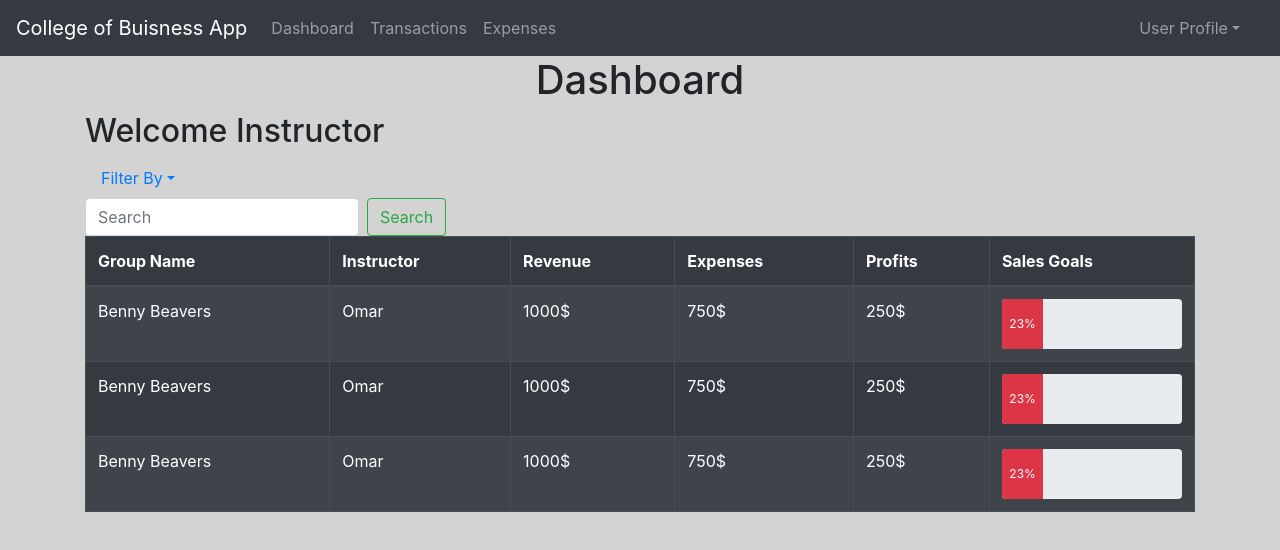
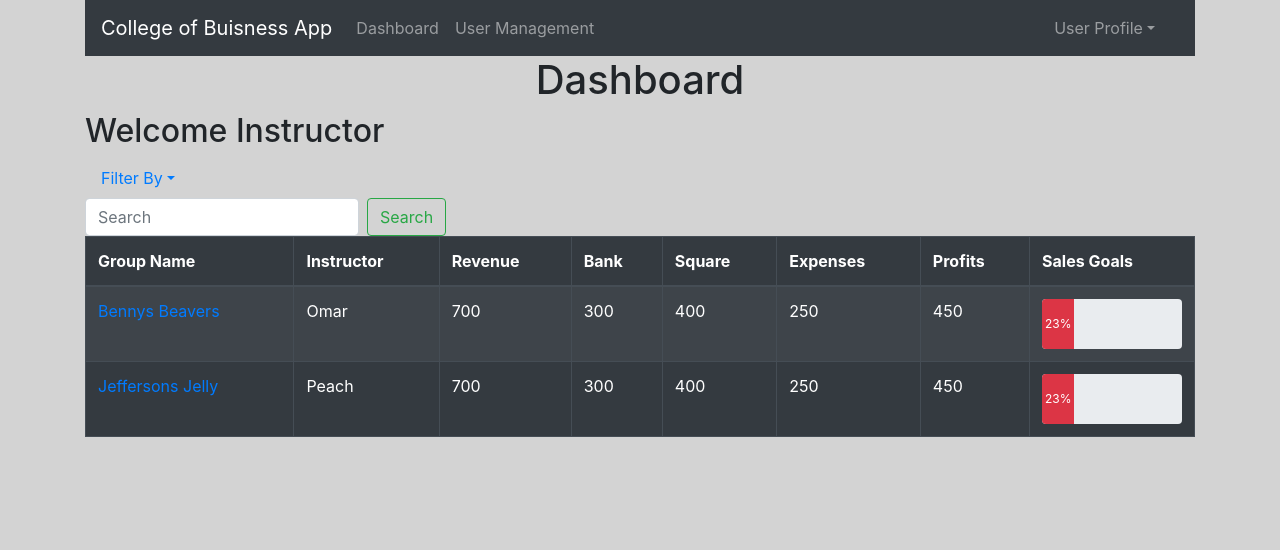
Before and after one commit to jesudasjoseph/cob-finance-tracker, a React (Create React App) app in the folder cob-fianance-app/: page /DashboardI in a window 1280 px wide. Shown: the top 550 px of the page. Built offline with nearby package versions, Linux system fonts and the light colour scheme.

Commit message:
This is the updates to the instructor pages

```diff
--- a/cob-fianance-app/src/App.js
+++ b/cob-fianance-app/src/App.js
@@ -2,9 +2,12 @@ import React, {Component} from 'react';
 import {BrowserRouter as Router , Route} from 'react-router-dom'
 import Dashboard from './components/pages/Dashboard';
 import DashboardI from './components/pages/DashboardI';
+import UserInstructor from './components/pages/UserInstructor';
+import SettingsInstructor from './components/pages/SettingsInstuctor';
 import UserManagement from './components/pages/UserManagement';
 import Expenses from './components/pages/Expenses';
 import Navibar from './components/Layout/MyNavbar';
+import NavibarI from './components/Layout/MyNavBarI';
 import Transactions from './components/pages/Transactions';
 import Login from './components/pages/Login';
 import QueryTestPage from './components/pages/QueryTestPage';
@@ -19,16 +22,17 @@ class App extends Component{
 		return (
 			<Router>
 				<div className="App" style={{background: '#d3d3d3', backgroundSize: 'cover',   width: '100%' , height: '100vh' , minHeight: '100%' }}>
-					<Navibar />
 					<div className="container">
 						<Route exact path="/" component={Login} />
 						<Route path="/home" component={Login} />
-						<Route exact path="/DashboardI" component={DashboardI} />
-						<Route exact path="/UserManagement" component={UserManagement} />
+						<Route path="/DashboardI" component={DashboardI} />
+						<Route path= "/Profile" component={UserInstructor} />
+						<Route path= "/GroupFinancials" component={Dashboard} />
+						<Route path= "/SettingsInstuctor" component={SettingsInstructor} />
+						<Route path="/UserManagement" component={UserManagement} />
 						<Route path="/dashboard" component={Dashboard} />
 						<Route path="/transactions" component={Transactions} />
 						<Route path="/expenses" component={Expenses} />
-						<Route path="/profile" component={Login} />
 						<Route path="/querytestpage" component={QueryTestPage} />
 					</div>
 				</div>
--- a/cob-fianance-app/src/components/Layout/GroupTable.js
+++ b/cob-fianance-app/src/components/Layout/GroupTable.js
@@ -2,48 +2,86 @@ import React, { Component } from 'react'
 import Table from 'react-bootstrap/Table';
 import ProfitProgress from '../Layout/ProfitProgress';
 
+function createData(gname, Instructor, Revenue, Bank, Square, Expenses , Profits) {
+    return { gname, Instructor, Revenue, Bank, Square, Expenses , Profits};
+  }
+  const rows =[
+    createData('Bennys Beavers', 'Omar',700, 300, 400, 250, 450),
+    createData('Jeffersons Jelly', 'Peach',700, 300, 400, 250, 450)
+  ]
+
+
 export class Tables extends Component {
+  constructor(props){
+    super(props);
+    this.state = {
+        gname: '',
+        Instructor:'',
+        Revenue: '',
+        Bank: ''}
+        this.addTransaction = this.addTransaction.bind(this);
+        this.handleChange = this.handleChange.bind(this);
+        this.handleSubmit = this.handleSubmit.bind(this);
+          }
+
+          handleChange(event) {
+            this.setState({date: event.target.gname});
+            this.setState({name: event.target.Instructor})
+            this.setState({Customer: event.target.Revenue})
+            this.setState({Location: event.target.Bank})
+            this.setState({Paymethod: event.target.Square})
+            this.setState({product: event.target.Expenses})
+            this.setState({quan: event.target.Profits})
+
+          }
+
+          handleSubmit(event) {
+            event.preventDefault();
+            this.addTransaction(event)
+          }
+          addTransaction(event , date, name){
+            rows.push(createData(
+                this.state.gname ,
+                this.state.Instructor,
+                this.state.Revenue,
+                this.state.Bank,
+                this.state.Square,
+                this.state.Expenses,
+                this.state.Profits))
+          }
     render() {
       return (
+         <div>
            <Table responsive="sm" size="xl" style={{paddingBottom:'40px' , paddingTop: '10px'}} striped bordered hover variant="dark">
                <thead>
                    <tr>
                        <th>Group Name</th>
-                        <th> Instructor </th>
+                       <th>Instructor</th>
                        <th>Revenue</th>
+                       <th>Bank</th>
+                       <th>Square</th>
                        <th>Expenses</th>
                        <th>Profits</th>
                        <th>Sales Goals</th>
                        </tr>
                        </thead>
                        <tbody>
-                            <tr>
-                                <td>Benny Beavers</td>
-                                <td> Omar </td>
-                                <td>1000$</td>
-                                <td>750$</td>
-                                <td>250$</td>
+                       {rows.map((row) => (
+                            <tr key={row.id}>
+                                <td> <a href="/GroupFinancials"> {row.gname} </a> </td>
+                                    <td>{row.Instructor}</td>
+                                    <td >{row.Revenue}</td>
+                                    <td >{row.Bank}</td>
+                                    <td >{row.Square}</td>
+                                    <td >{row.Expenses}</td>
+                                    <td >{row.Profits}</td>
                                     <td><ProfitProgress /></td>
                                     </tr>
-                                <tr>
-                                <td>Benny Beavers</td>
-                                <td> Omar </td>
-                                <td>1000$</td>
-                                <td>750$</td>
-                                <td>250$</td>
-                                <td><ProfitProgress /></td>
-                                </tr>
-                                <tr>
-                                <td>Benny Beavers</td>
-                                <td> Omar </td>
-                                <td>1000$</td>
-                                <td>750$</td>
-                                <td>250$</td>
-                                <td><ProfitProgress /></td>
-                                </tr>
+         ))}
        </tbody>
      </Table>
-        )
+     </div>
+ );
    }
 }
 
--- /dev/null
+++ b/cob-fianance-app/src/components/Layout/MyNavBarI.js
@@ -0,0 +1,34 @@
+import React, {Component} from 'react';
+import Navbar from 'react-bootstrap/Navbar';
+import Nav from 'react-bootstrap/Nav'
+import NavDropdown from 'react-bootstrap/NavDropdown'
+import Container from 'react-bootstrap/Container';
+
+class MyNavbar extends Component {
+  render(){
+  return(
+<Navbar collapseOnSelect expand="lg" bg="dark" variant="dark">
+  <Navbar.Brand href="home">College of Buisness App</Navbar.Brand>
+  <Navbar.Toggle aria-controls="responsive-navbar-nav" />
+  <Navbar.Collapse id="responsive-navbar-nav">
+    <Nav className="mr-auto">
+      <Nav.Link href="DashboardI">Dashboard</Nav.Link>
+      <Nav.Link href="UserManagement">User Management</Nav.Link>
+    </Nav>
+    <Nav>
+      <NavDropdown title="User Profile" id="collasible-nav-dropdown">
+        <NavDropdown.Item href="/Profile"> My Profile </NavDropdown.Item>
+        <NavDropdown.Item href="/SettingsInstuctor">Settings</NavDropdown.Item>
+        <NavDropdown.Divider />
+        <NavDropdown.Item href="/">Logout</NavDropdown.Item>
+      </NavDropdown>
+      <Nav.Link eventKey={2} href="profile">
+
+      </Nav.Link>
+    </Nav>
+  </Navbar.Collapse>
+</Navbar>
+  )
+}
+}
+export default MyNavbar
--- /dev/null
+++ b/cob-fianance-app/src/components/Layout/SearchBar.js
@@ -0,0 +1,18 @@
+import React, { Component } from 'react'
+import Form from 'react-bootstrap/Form';
+import Button from 'react-bootstrap/Button';
+
+export class SearchBar extends Component{
+  render() {
+      return (
+        <>
+        <Form inline>
+       <Form.Control type="text" placeholder="Search" className="mr-sm-2" />
+       <Button variant="outline-success">Search</Button>
+        </Form>
+        </>
+      )
+    }
+  }
+
+  export default SearchBar
--- a/cob-fianance-app/src/components/Layout/UserMTable.js
+++ b/cob-fianance-app/src/components/Layout/UserMTable.js
@@ -1,44 +1,78 @@
 import React, { Component } from 'react'
 import Table from 'react-bootstrap/Table';
 
+
+function createData(gname, sname, sid, Instructor, Section) {
+    return {gname, sname, sid, Instructor, Section};
+  }
+  const rows =[
+    createData('Bennys Beavers', 'Jack Miller',933272728, 'Omar', 4),
+    createData('Jeffersons Jelly', 'Ghaith Shan',933172823, 'Omar', 5)
+  ]
+
+
 export class Tables extends Component {
+  constructor(props){
+    super(props);
+    this.state = {
+        gname: '',
+        sname:'',
+        sid: '',
+        Instructor: '',
+        Section: ''}
+        this.addTransaction = this.addTransaction.bind(this);
+        this.handleChange = this.handleChange.bind(this);
+        this.handleSubmit = this.handleSubmit.bind(this);
+          }
+
+          handleChange(event) {
+            this.setState({date: event.target.gname});
+            this.setState({name: event.target.sname})
+            this.setState({Customer: event.target.sid})
+            this.setState({Location: event.target.Instructor})
+            this.setState({Paymethod: event.target.Section})
+
+          }
+
+          handleSubmit(event) {
+            event.preventDefault();
+            this.addTransaction(event)
+          }
+          addTransaction(event , date, name){
+            rows.push(createData(
+                this.state.gname ,
+                this.state.sname,
+                this.state.sid,
+                this.state.Instructor,
+                this.state.Section))
+          }
     render() {
       return (
+         <div>
            <Table responsive="sm" size="xl" style={{paddingBottom:'40px' , paddingTop: '10px'}} striped bordered hover variant="dark">
                <thead>
                    <tr>
                        <th>Group Name</th>
-                        <th>Student Name</th>
+                       <th>Student Name </th>
                        <th>Student ID</th>
                        <th>Instructor</th>
-                        <th>Class Section</th>
+                       <th>Section</th>
                        </tr>
                        </thead>
                        <tbody>
-                            <tr>
-                                <td>Benny Beavers</td>
-                                <td>Jackson Miller</td>
-                                <td>933272728</td>
-                                <td>Omar Trendad</td>
-                                <td>4</td>
+                       {rows.map((row) => (
+                            <tr key={row.id}>
+                                <td >{row.gname} </td>
+                                    <td>{row.sname}</td>
+                                    <td >{row.sid}</td>
+                                    <td >{row.Instructor}</td>
+                                    <td >{row.Section}</td>
                                     </tr>
-                                <tr>
-                                <td>Benny Beavers</td>
-                                <td>Jess </td>
-                                <td>933434</td>
-                                <td>Omar Trendad</td>
-                                <td>4</td>
-                                </tr>
-                                <tr>
-                                <td>Benny Beavers</td>
-                                <td> Ghaith</td>
-                                <td>9332734</td>
-                                <td>Omar Trendad</td>
-                                <td>4</td>
-                                </tr>
+         ))}
        </tbody>
      </Table>
-        )
+     </div>
+ );
    }
 }
 
--- a/cob-fianance-app/src/components/pages/DashboardI.js
+++ b/cob-fianance-app/src/components/pages/DashboardI.js
@@ -3,13 +3,16 @@ import Table from '../Layout/GroupTable';
 import ProfitProgress from '../Layout/ProfitProgress';
 import Nav from 'react-bootstrap/Nav';
 import NavDropdown from 'react-bootstrap/NavDropdown';
+import NavibarI from '../Layout/MyNavBarI';
+import Searchbar from '../Layout/SearchBar';
 import Button from 'react-bootstrap/Button';
 import Form from 'react-bootstrap/Form';
 //let fetch = require("fetch");
 
-export default function Dashboard() {
+export default function DashboardI() {
     return (
       <React.Fragment>
+      <NavibarI/>
           <h1 style={{textAlign:'center'}}> Dashboard </h1>
           <div style={{textAlign: 'right'}}>
           </div>
@@ -18,16 +21,14 @@ export default function Dashboard() {
             <NavDropdown title="Filter By" id="collasible-nav-dropdown">
               <NavDropdown.Item href="#action/3.1">Instructor</NavDropdown.Item>
               <NavDropdown.Item href="#action/3.3">Class</NavDropdown.Item>
-              <NavDropdown.Item href="#action/3.4">Other</NavDropdown.Item>
+              <NavDropdown.Item href="#action/3.4">Section</NavDropdown.Item>
             </NavDropdown>
             <Nav.Link eventKey={2} href="profile">
             </Nav.Link>
           </Nav>
-          <Form inline>
-        <Form.Control type="text" placeholder="Search" className="mr-sm-2" />
-        <Button variant="outline-success">Search</Button>
-         </Form>
-
+          <div style={{textAlign: 'right'}}>
+            <Searchbar />
+         </div>
           <Table style = {{paddingTop: '10px 20px'}}></Table>
       </React.Fragment>
   )
--- /dev/null
+++ b/cob-fianance-app/src/components/pages/SettingsInstuctor.js
@@ -0,0 +1,11 @@
+import React from 'react'
+import NavibarI from '../Layout/MyNavBarI';
+
+export default function SettingsPage() {
+    return (
+        <React.Fragment>
+          <NavibarI/>
+            <h1 style={{textAlign:'center'}}>Settings</h1>
+        </React.Fragment>
+    )
+}
--- /dev/null
+++ b/cob-fianance-app/src/components/pages/UserInstructor.js
@@ -0,0 +1,14 @@
+import React from 'react'
+import Buttons from '../Layout/UserMButtons';
+import NavibarI from '../Layout/MyNavBarI';
+import Table from '../Layout/UserMTable';
+
+export default function UserInstructor() {
+    return (
+        <React.Fragment>
+          <NavibarI/>
+            <h1 style={{textAlign:'center'}}> Instructor Name</h1>
+            <h2 style={{textAlign: 'left'}}> Class Sections: </h2>
+        </React.Fragment>
+    )
+}
--- a/cob-fianance-app/src/components/pages/UserManagement.js
+++ b/cob-fianance-app/src/components/pages/UserManagement.js
@@ -1,10 +1,12 @@
 import React from 'react'
 import Buttons from '../Layout/UserMButtons';
+import NavibarI from '../Layout/MyNavBarI';
 import Table from '../Layout/UserMTable';
 
-export default function Transactions() {
+export default function StudentUsers() {
     return (
         <React.Fragment>
+          <NavibarI/>
             <h1 style={{textAlign:'center'}}>User Management</h1>
             <div style={{textAlign: 'right'}}>
                 <Buttons />
```
Also changed, not shown: cob-fianance-app/src/components/Layout/UserMButtons.js (+10 -5 lines), cob-fianance-app/src/components/pages/Profile.js (deleted). Lines whose indentation alone changed are shown as unchanged.
